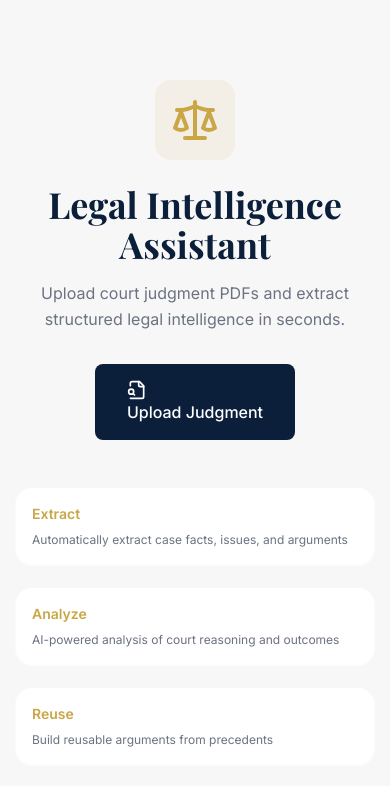
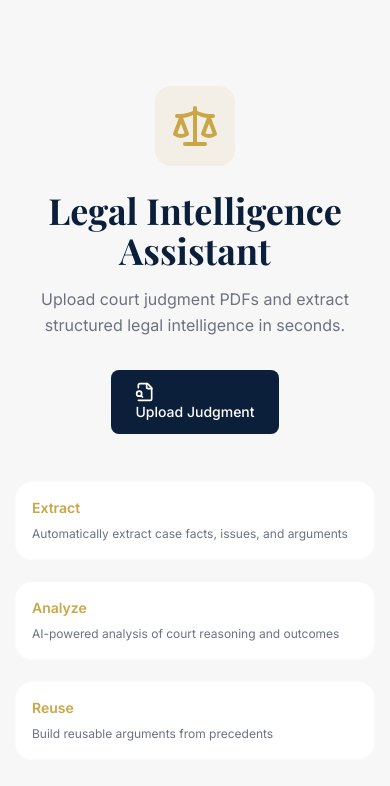
Before and after one commit to exilencegroup-cloud/nyaysetu, a Next.js app: page / in a window 390 px wide. Shown: the top 786 px of the page. Built offline with nearby package versions, Linux system fonts and the light colour scheme.

Commit message:
Make Button component responsive

```diff
--- a/components/ui/Button.tsx
+++ b/components/ui/Button.tsx
@@ -30,8 +30,8 @@ export function Button({
 
   const sizeStyles = {
     sm: 'px-3 py-2 text-xs',
-    md: 'px-6 py-3 text-sm',
-    lg: 'px-8 py-4 text-base',
+    md: 'px-4 sm:px-6 py-2 sm:py-3 text-xs sm:text-sm',
+    lg: 'px-6 sm:px-8 py-3 sm:py-4 text-sm sm:text-base',
   };
 
   return (
```
